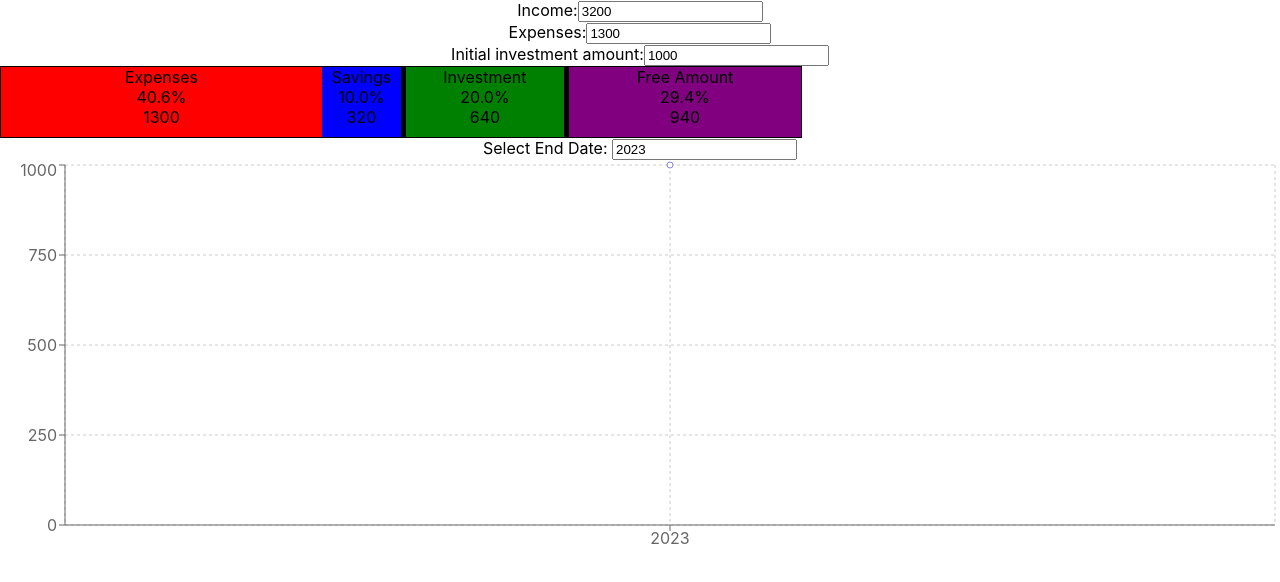
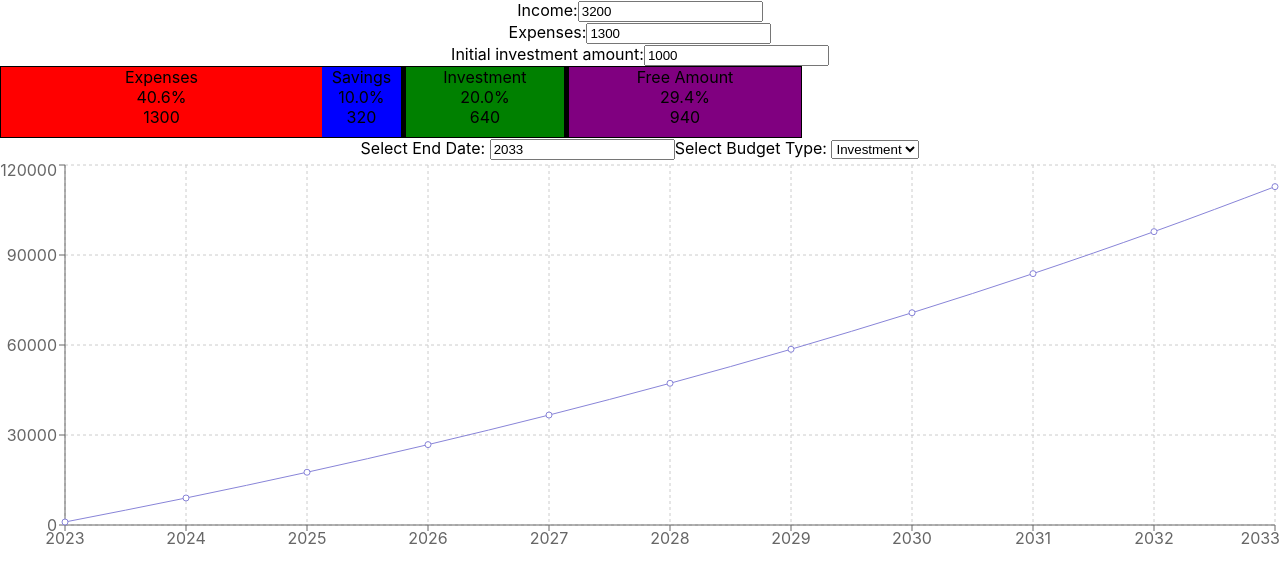
Before and after one commit to lindjacob/finance-controller, a React (Create React App) app: page / in a window 1280 px wide. Shown: the top 582 px of the page. Built offline with nearby package versions, Linux system fonts and the light colour scheme.

Commit message:
add savings option to chart

```diff
--- a/src/App.js
+++ b/src/App.js
@@ -26,7 +26,7 @@ function App() {
         <InputField name="Expenses" value={expenses} onChange={(e) => setExpenses(e.target.value)} type="number" />
         <InputField name="Initial investment amount" value={initialInvestment} onChange={(e) => setInitialInvestment(e.target.value)} type="number" />
         <BudgetBar income={income} expenses={expenses} budgets={budgets} setBudgets={setBudgets} />
-        <Chart initialInvestment={initialInvestment} monthlyInvestmentContribution={budgets.investment * income} />
+        <Chart initialInvestment={initialInvestment} budgets={budgets} income={income} />
       </main>
 
       <footer>
--- a/src/components/chart/Chart.js
+++ b/src/components/chart/Chart.js
@@ -4,9 +4,10 @@ import "react-datepicker/dist/react-datepicker.css";
 import { LineChart, Line, XAxis, YAxis, CartesianGrid, Tooltip, ResponsiveContainer } from 'recharts';
 import './Chart.css'
 
-function Chart({ initialInvestment, monthlyInvestmentContribution }) {
-    const [endDate, setEndDate] = useState(new Date());
+function Chart({ initialInvestment, budgets, income }) {
+    const [endDate, setEndDate] = useState(new Date(new Date().setFullYear(new Date().getFullYear() + 10)));
     const [chartData, setChartData] = useState([]);
+    const [budgetType, setBudgetType] = useState('investment');
     const interestRate = 7;
 
     function calculateFutureValue(P, r, n, t, PMT) {
@@ -30,11 +31,20 @@ function Chart({ initialInvestment, monthlyInvestmentContribution }) {
             const years = endDate.getFullYear() - currentDate.getFullYear();
             let data = [];
 
-            for (let i = 0; i <= years; i++) {
-                data.push({
-                    time: `${currentDate.getFullYear() + i}`,
-                    investment: calculateFutureValue(initialInvestment, interestRate, 12, i, monthlyInvestmentContribution)
-                });
+            if (budgetType === 'investment') {
+                for (let i = 0; i <= years; i++) {
+                    data.push({
+                        time: `${currentDate.getFullYear() + i}`,
+                        investment: calculateFutureValue(initialInvestment, interestRate, 12, i, budgets.investment * income)
+                    });
+                }
+            } else if (budgetType === 'savings') {
+                for (let i = 0; i <= years; i++) {
+                    data.push({
+                        time: `${currentDate.getFullYear() + i}`,
+                        savings: budgets.savings * income * 12 * i
+                    });
+                }
             }
 
             return data;
@@ -42,7 +52,7 @@ function Chart({ initialInvestment, monthlyInvestmentContribution }) {
 
         setChartData(generateChartData());
 
-    }, [endDate, initialInvestment, monthlyInvestmentContribution]);
+    }, [endDate, budgets, income, budgetType]);
 
     return (
         <div style={{ width: '100%', height: 400 }}>
@@ -55,6 +65,11 @@ function Chart({ initialInvestment, monthlyInvestmentContribution }) {
                     showYearPicker
                     minDate={new Date()}
                 />
+                <label>Select Budget Type: </label>
+                <select value={budgetType} onChange={(e) => setBudgetType(e.target.value)}>
+                    <option value="investment">Investment</option>
+                    <option value="savings">Savings</option>
+                </select>
             </div>
 
             <ResponsiveContainer>
@@ -63,7 +78,8 @@ function Chart({ initialInvestment, monthlyInvestmentContribution }) {
                     <XAxis dataKey="time" />
                     <YAxis />
                     <Tooltip />
-                    <Line type="monotone" dataKey="investment" stroke="#8884d8" />
+                    {budgetType === 'investment' && <Line type="monotone" dataKey="investment" stroke="#8884d8" />}
+                    {budgetType === 'savings' && <Line type="monotone" dataKey="savings" stroke="#82ca9d" />}
                 </LineChart>
             </ResponsiveContainer>
         </div>
```
